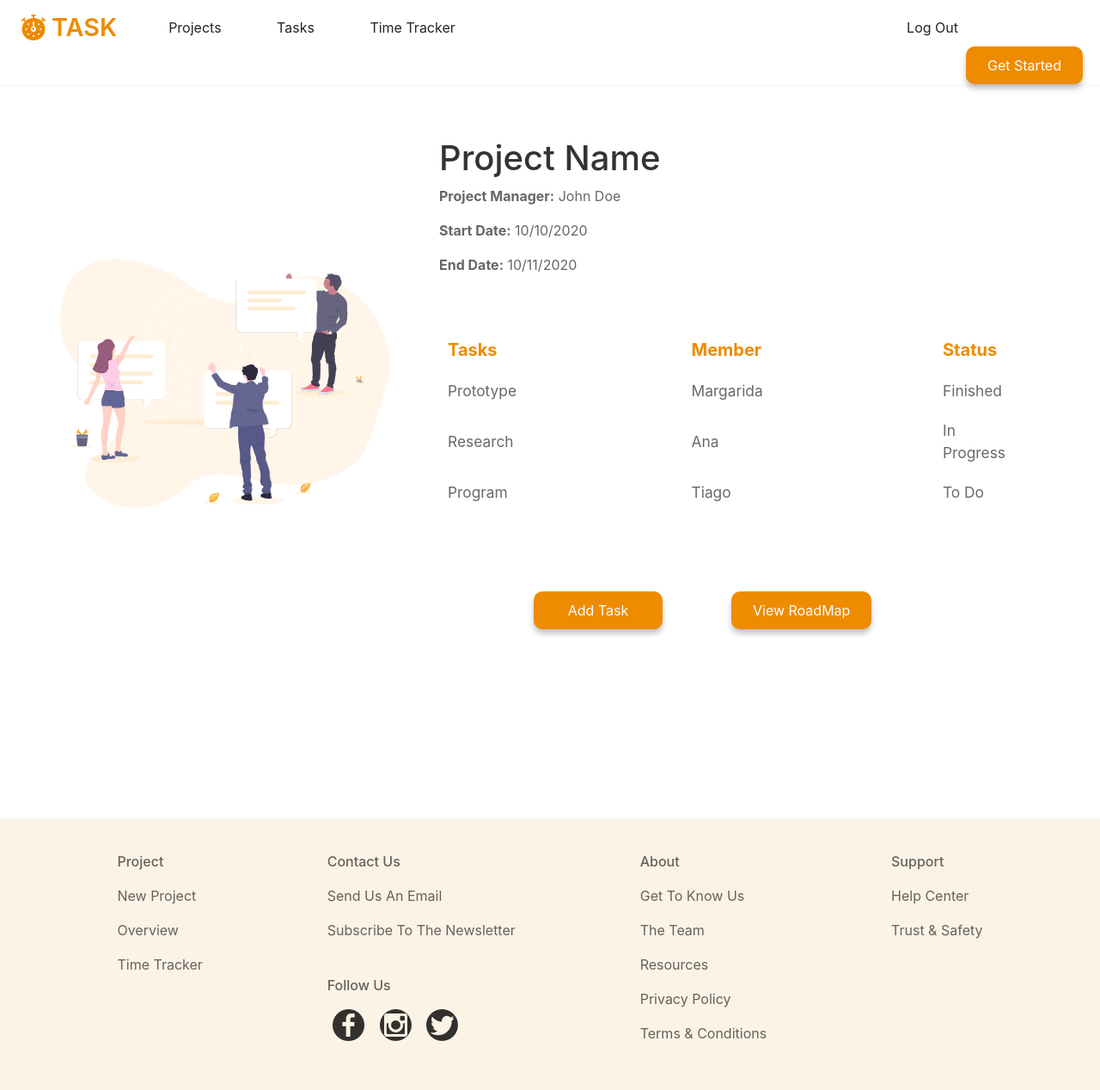
After one commit to digimoan/taskmeup, a Django app: page /project_page_withtasks/ in a window 1280 px wide. The commit adds this page. Shown: the top 1268 px of the page at 86% size. Run offline with Django 3.2, Linux system fonts and the light colour scheme; some libraries are stand-ins or nearby versions.

Commit message:
project page with tasks; update do main.css com a nova pagina; urls e views update

```diff
--- a/project/urls.py
+++ b/project/urls.py
@@ -16,7 +16,7 @@ Including another URLconf
 from django.contrib import admin
 from django.urls import path
 
-from task.views import home_view, tracker_view, createPage_view, projectPage_view, taskPage_view
+from task.views import home_view, tracker_view, createPage_view, projectPage_view, taskPage_view, projectPageTask_view
 
 urlpatterns = [
     path('admin/', admin.site.urls),
@@ -25,5 +25,6 @@ urlpatterns = [
     path('timetracker/', tracker_view.as_view(), name='tracker'),
     path('create_page/', createPage_view.as_view(), name='createPage'),
     path('project_page/', projectPage_view.as_view(), name='projectPage'),
-    path('task_page/', taskPage_view.as_view(), name='projectPage'),
+    path('task_page/', taskPage_view.as_view(), name='taskPage'),
+    path('project_page_withtasks/', projectPageTask_view.as_view(), name='projectTaskPage'),
 ]
--- a/static/css/main.css
+++ b/static/css/main.css
@@ -465,7 +465,7 @@ footer {
   margin-bottom: 0px;
 }
 
-/* --------------------- TASK PAGE HTML --------------- */
+/* --------------------- TASK PAGE HTML E PROJECT PAGE WITH TASKS HTML --------------- */
 
 #h3task {
     margin-left: 5vw;
@@ -487,7 +487,7 @@ th, td {
 }
 
 table td:nth-child(3) {
-  width: 8vw;
+  width: 8vw !important;
 }
 
 table td:last-child {
@@ -523,4 +523,14 @@ select {
 #okTask {
   margin-top: 3vh;
 }
+
+#addTask {
+  display: inline-block;
+  margin-left: 110px !important;
+}
+
+#viewRoadmap {
+  display: inline-block;
+  margin-left: 80px !important;
+}
 /*# sourceMappingURL=main.css.map */
--- a/task/views.py
+++ b/task/views.py
@@ -32,6 +32,13 @@ class projectPage_view(View):
         return render(request, self.template)
 
 
+class projectPageTask_view(View):
+    template = 'project_page_withtasks.html'
+
+    def get(self, request):
+        return render(request, self.template)
+
+
 class taskPage_view(View):
     template = 'task_page.html'
 
--- /dev/null
+++ b/templates/project_page_withtasks.html
@@ -0,0 +1,72 @@
+{% extends "base-loggedin.html" %}
+{% load static %}
+{% block content %}
+
+<div class="main">
+    <div class="landing">
+        <img src="{% static "imgs/first.svg"%}" class="imgs">
+        <div class="content">
+            <h1>Project Name</h1>
+            <b><p>Project Manager:</b> John Doe</p>
+            <b><p>Start Date:</b> 10/10/2020</p>
+            <b><p>End Date:</b> 10/11/2020</p>
+
+                <table>
+                    <tr>
+                        <th>Tasks</th>
+                        <th>Member</th>
+                        <th>Status</th>
+
+                    </tr>
+                    <tr>
+                      <td>Prototype</td>
+                      <td>Margarida</td>
+                      <td>Finished</td>
+                    </tr>
+                    <tr>
+                      <td>Research</td>
+                      <td>Ana</td>
+                      <td>In Progress</td>
+
+                    </tr>
+                    <tr>
+                      <td>Program </td>
+                      <td>Tiago </td>
+                      <td>To Do </td>
+
+                    </tr>
+                </table>
+            <br><br><br>
+        <button id="addTask" type="button" class="button main-button" data-toggle="modal" data-target="#addTaskModal">
+            Add Task
+        </button>
+        <button id="viewRoadmap" type="button" class=button main-button">
+            View RoadMap
+        </button>
+    </div>
+
+        <!-- addTask modal -->
+    <div class="modal fade" id="addTaskModal" tabindex="-1" role="dialog"
+         aria-labelledby="addTaskModalLabel" aria-hidden="false">
+        <div class="modal-dialog" role="document">
+            <div class="modal-content">
+                <div class="modal-body">
+                    <form method="POST">
+                        {% csrf_token %}
+                        <input type="text" id="task-name" class="fadeIn second" name="taskname"
+                               placeholder="task name">
+                        <input type="text" id="project-member" class="fadeIn second" name="taskmember" placeholder="assigned member">
+                        <input type="date" id="task-deadline" class="fadeIn third" name="deadline" placeholder="deadline dd/mm/yyyy">
+                        <input type="color" id="task-color" class="fadeIn fourth" name="color" placeholder="color">
+                        <input type="submit" name="create_task" class="fadeIn fourth" value="Create">
+                        <br>
+                    </form>
+                </div>
+            </div>
+        </div>
+    </div>
+    </div>
+</div>
+
+
+{% endblock content %}
```
